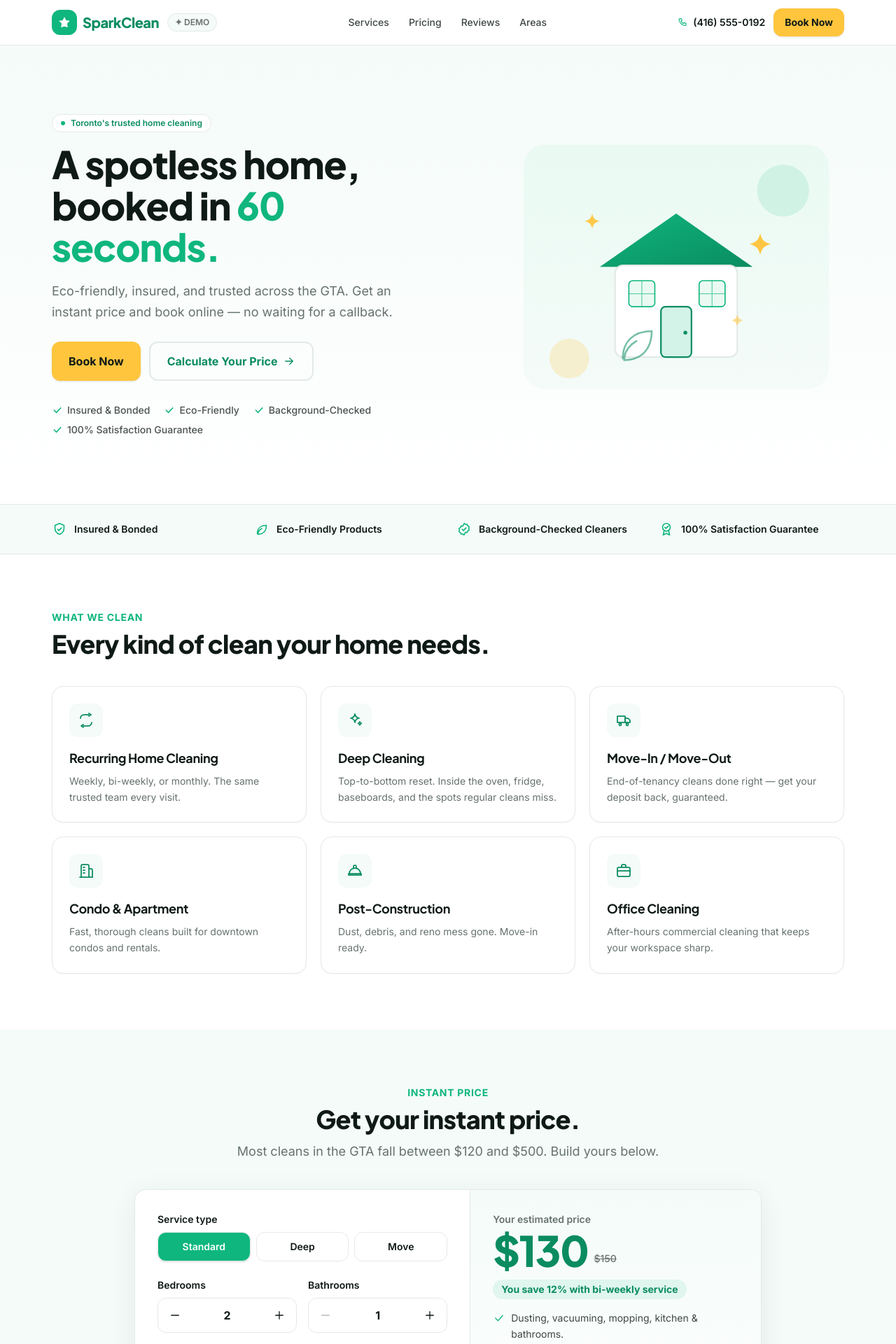
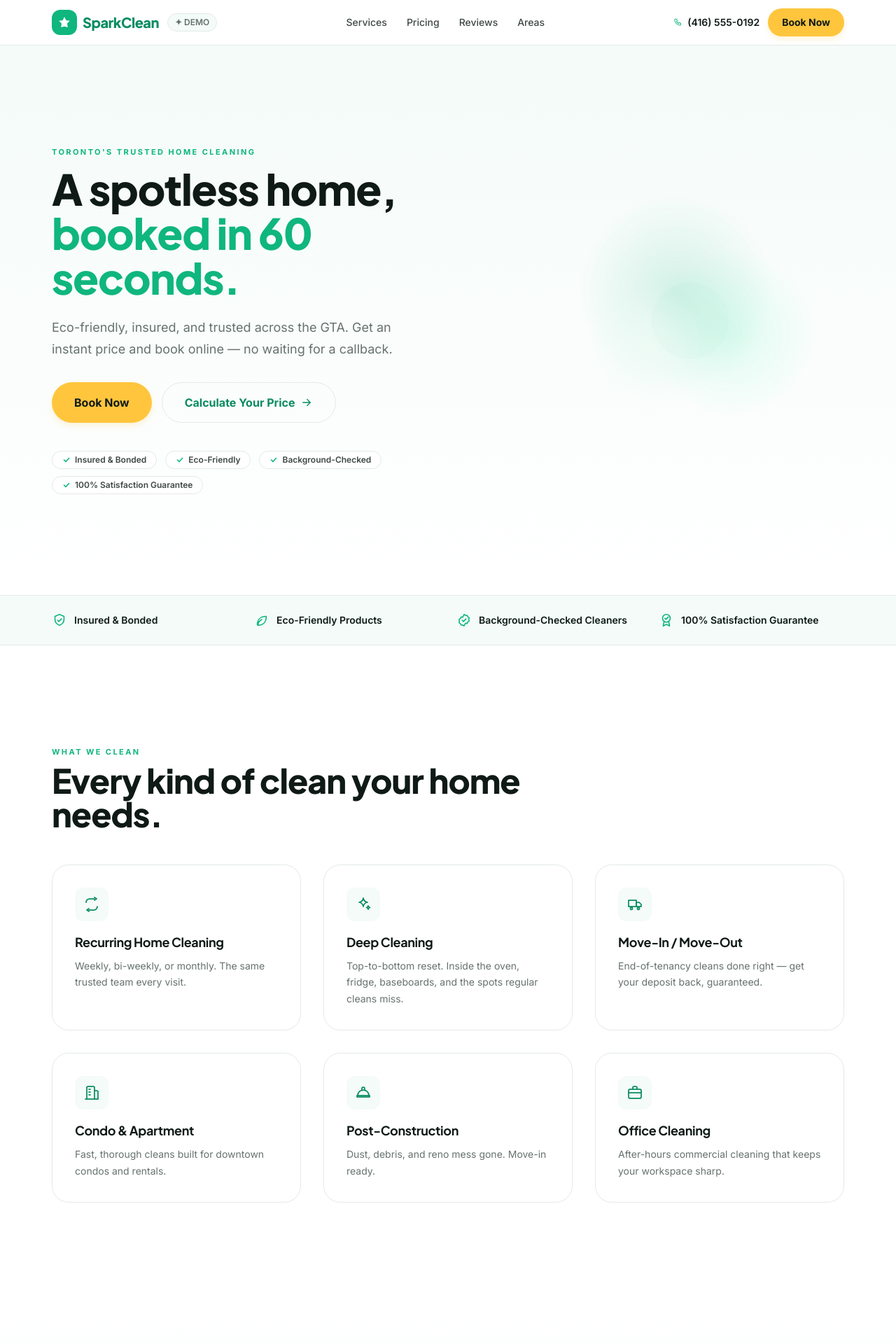
Before and after one commit to shubhsaxena2020/sparkclean-demo, a Next.js app: page / in a window 1280 px wide. Shown: the top 1920 px of the page at 70% size. Built offline with nearby package versions, Linux system fonts and the light colour scheme.

Commit message:
polish: premium boutique visual pass

```diff
--- a/components/Calculator.tsx
+++ b/components/Calculator.tsx
@@ -72,10 +72,10 @@ function Segmented<T extends string>({
           return (
             <label
               key={opt.id}
-              className={`cursor-pointer rounded-xl border px-3 py-2.5 text-center text-sm font-semibold transition-colors ${
+              className={`cursor-pointer rounded-full border px-3 py-2.5 text-center text-sm font-semibold transition-all outline-none has-[:focus-visible]:ring-2 has-[:focus-visible]:ring-primary/60 has-[:focus-visible]:ring-offset-1 ${
                 active
-                  ? "border-primary bg-primary text-white shadow-sm"
-                  : "border-border bg-bg text-ink hover:border-primary/50 hover:bg-surface"
+                  ? "border-primary bg-primary/10 text-primary-d"
+                  : "border-[#e3eae7] bg-white text-ink hover:border-primary/35 hover:bg-surface/50"
               }`}
             >
               <input
@@ -114,13 +114,13 @@ function Stepper({
   return (
     <div>
       <span className="mb-2 block text-sm font-semibold text-ink">{label}</span>
-      <div className="flex items-center justify-between rounded-xl border border-border bg-bg p-1.5">
+      <div className="flex items-center justify-between rounded-full border border-[#e3eae7] bg-white p-1.5">
         <button
           type="button"
           aria-label={`Decrease ${label.toLowerCase()}`}
           disabled={value <= min}
           onClick={() => onChange(Math.max(min, value - 1))}
-          className="grid h-9 w-9 place-items-center rounded-lg text-ink transition-colors hover:bg-surface disabled:cursor-not-allowed disabled:opacity-30"
+          className="grid h-9 w-9 place-items-center rounded-full text-ink transition-all hover:bg-primary/10 hover:text-primary-d disabled:cursor-not-allowed disabled:opacity-30 outline-none focus-visible:ring-2 focus-visible:ring-primary/60"
         >
           <MinusIcon width={18} height={18} />
         </button>
@@ -132,7 +132,7 @@ function Stepper({
           aria-label={`Increase ${label.toLowerCase()}`}
           disabled={value >= max}
           onClick={() => onChange(Math.min(max, value + 1))}
-          className="grid h-9 w-9 place-items-center rounded-lg text-ink transition-colors hover:bg-surface disabled:cursor-not-allowed disabled:opacity-30"
+          className="grid h-9 w-9 place-items-center rounded-full text-ink transition-all hover:bg-primary/10 hover:text-primary-d disabled:cursor-not-allowed disabled:opacity-30 outline-none focus-visible:ring-2 focus-visible:ring-primary/60"
         >
           <PlusIcon width={18} height={18} />
         </button>
@@ -151,13 +151,13 @@ export default function Calculator() {
   const included = getService(service).included;
 
   return (
-    <section id="calculator" className="bg-surface">
-      <div className="mx-auto max-w-[var(--maxw)] px-4 py-20 sm:px-6">
+    <section id="calculator" className="w-full bg-gradient-to-b from-white via-[#f2fbf7] to-white">
+      <div className="mx-auto max-w-[var(--maxw)] px-4 py-28 sm:px-6 sm:py-36">
         <Reveal className="mx-auto max-w-2xl text-center">
-          <p className="text-sm font-bold uppercase tracking-wider text-primary">
+          <p className="text-[11px] font-bold uppercase tracking-[0.22em] text-primary">
             Instant price
           </p>
-          <h2 className="mt-2 text-3xl font-extrabold tracking-tight text-ink sm:text-4xl">
+          <h2 className="mt-2 text-3xl font-extrabold tracking-tight text-ink sm:text-5xl leading-tight sm:leading-none">
             Get your instant price.
           </h2>
           <p className="mt-3 text-lg text-muted">
@@ -166,7 +166,7 @@ export default function Calculator() {
         </Reveal>
 
         <Reveal delay={0.05}>
-          <div className="mx-auto mt-10 grid max-w-4xl overflow-hidden rounded-[var(--radius-card)] border border-border bg-bg shadow-[0_8px_40px_rgba(15,26,23,0.07)] md:grid-cols-[1.15fr_1fr]">
+          <div className="mx-auto mt-12 grid max-w-4xl overflow-hidden rounded-[24px] border border-[#e3eae7] bg-white shadow-[0_24px_48px_rgba(15,26,23,0.06)] md:grid-cols-[1.15fr_1fr]">
             {/* Inputs */}
             <div className="flex flex-col gap-6 p-6 sm:p-8">
               <Segmented
@@ -210,14 +210,14 @@ export default function Calculator() {
             </div>
 
             {/* Output */}
-            <div className="flex flex-col justify-between gap-5 border-t border-border bg-gradient-to-b from-surface to-bg p-6 sm:p-8 md:border-l md:border-t-0">
+            <div className="flex flex-col justify-between gap-5 border-t border-[#e3eae7] bg-gradient-to-b from-surface/50 to-white p-6 sm:p-8 md:border-l md:border-t-0">
               <div>
                 <p className="text-sm font-semibold text-muted">Your estimated price</p>
                 <div
                   aria-live="polite"
                   className="mt-1 flex items-end gap-2"
                 >
-                  <span className="font-display text-5xl font-extrabold tracking-tight text-primary-d sm:text-6xl">
+                  <span className="font-display text-6xl font-bold tracking-tight text-primary-d sm:text-7xl leading-none">
                     $<AnimatedPrice value={result.price} />
                   </span>
                   {result.discountPct > 0 && (
@@ -228,13 +228,13 @@ export default function Calculator() {
                 </div>
 
                 {result.discountPct > 0 ? (
-                  <span className="mt-3 inline-flex items-center gap-1.5 rounded-full bg-primary/10 px-3 py-1 text-sm font-bold text-primary-d">
+                  <span className="mt-3 inline-flex items-center gap-1.5 rounded-full bg-primary/10 px-3 py-1 text-xs font-bold text-primary-d">
                     You save {result.discountPct}% with{" "}
                     {FREQUENCIES.find((f) => f.id === frequency)?.label.toLowerCase()}{" "}
                     service
                   </span>
                 ) : (
-                  <span className="mt-3 inline-flex items-center rounded-full bg-surface px-3 py-1 text-sm font-medium text-muted">
+                  <span className="mt-3 inline-flex items-center rounded-full bg-surface px-3 py-1 text-xs font-semibold text-muted">
                     One-time clean — no commitment
                   </span>
                 )}
@@ -250,7 +250,7 @@ export default function Calculator() {
                   href={BOOKING_URL}
                   target="_blank"
                   rel="noopener noreferrer"
-                  className="flex w-full items-center justify-center gap-2 rounded-xl bg-accent px-6 py-3.5 text-base font-bold text-ink shadow-sm transition-all hover:bg-accent-d hover:shadow-md active:translate-y-px"
+                  className="flex w-full items-center justify-center gap-2 rounded-full bg-accent px-6 py-4 text-base font-bold text-ink shadow-[0_4px_10px_rgba(255,197,61,0.2)] transition-all hover:bg-accent-d hover:shadow-[0_6px_15px_rgba(255,197,61,0.35)] active:translate-y-px"
                 >
                   Book this clean
                   <ArrowRightIcon width={18} height={18} />
--- a/components/Footer.tsx
+++ b/components/Footer.tsx
@@ -9,6 +9,8 @@ const LINKS = [
 
 export default function Footer() {
   return (
+    <>
+      <div className="h-[1px] w-full bg-gradient-to-r from-primary/25 via-transparent to-primary/25" />
       <footer className="bg-ink text-white/80">
         <div className="mx-auto max-w-[var(--maxw)] px-4 py-14 sm:px-6">
           <div className="grid gap-10 md:grid-cols-[1.4fr_1fr_1fr]">
@@ -88,5 +90,6 @@ export default function Footer() {
           </p>
         </div>
       </footer>
+    </>
   );
 }
--- a/components/Header.tsx
+++ b/components/Header.tsx
@@ -47,8 +47,10 @@ export default function Header() {
 
   return (
     <header
-      className={`sticky top-0 z-50 w-full border-b bg-bg/90 backdrop-blur transition-shadow ${
-        scrolled ? "border-border shadow-sm" : "border-transparent"
+      className={`sticky top-0 z-50 w-full border-b transition-all duration-300 ${
+        scrolled
+          ? "bg-white border-[#e3eae7] shadow-[0_4px_20px_rgba(15,26,23,0.02)]"
+          : "bg-bg/90 backdrop-blur border-transparent"
       }`}
     >
       <div className="mx-auto flex h-16 max-w-[var(--maxw)] items-center justify-between gap-4 px-4 sm:px-6">
@@ -78,21 +80,21 @@ export default function Header() {
             href={PHONE_TEL}
             className="hidden items-center gap-1.5 text-sm font-semibold text-ink transition-colors hover:text-primary-d sm:flex"
           >
-            <PhoneIcon width={16} height={16} className="text-primary" />
+            <PhoneIcon width={14} height={14} className="text-primary shrink-0" />
             {PHONE_DISPLAY}
           </a>
           <a
             href={PHONE_TEL}
             aria-label={`Call ${PHONE_DISPLAY}`}
-            className="grid h-10 w-10 place-items-center rounded-xl border border-border text-primary-d transition-colors hover:bg-surface sm:hidden"
+            className="grid h-10 w-10 place-items-center rounded-full border border-border text-primary-d transition-colors hover:bg-surface sm:hidden"
           >
-            <PhoneIcon width={18} height={18} />
+            <PhoneIcon width={16} height={16} />
           </a>
           <a
             href={BOOKING_URL}
             target="_blank"
             rel="noopener noreferrer"
-            className="rounded-xl bg-accent px-4 py-2.5 text-sm font-bold text-ink shadow-sm transition-all hover:bg-accent-d hover:shadow-md active:translate-y-px"
+            className="rounded-full bg-accent px-5 py-2.5 text-sm font-bold text-ink shadow-[0_4px_10px_rgba(255,197,61,0.2)] transition-all hover:bg-accent-d hover:shadow-[0_6px_15px_rgba(255,197,61,0.35)] active:translate-y-px"
           >
             Book Now
           </a>
@@ -101,7 +103,7 @@ export default function Header() {
             onClick={() => setOpen((v) => !v)}
             aria-label={open ? "Close menu" : "Open menu"}
             aria-expanded={open}
-            className="grid h-10 w-10 place-items-center rounded-xl border border-border text-ink transition-colors hover:bg-surface md:hidden"
+            className="grid h-10 w-10 place-items-center rounded-full border border-border text-ink transition-colors hover:bg-surface md:hidden"
           >
             {open ? <CloseIcon width={20} height={20} /> : <MenuIcon width={20} height={20} />}
           </button>
--- a/components/Hero.tsx
+++ b/components/Hero.tsx
@@ -12,139 +12,143 @@ const BADGES = [
 ];
 
 function HeroArt() {
-  // Clean inline-SVG illustration: a home with a sparkle/leaf motif. No photos.
-  const reduce = useReducedMotion();
   return (
     <svg
-      viewBox="0 0 440 380"
-      className="h-auto w-full max-w-[480px]"
+      viewBox="0 0 400 400"
+      className="h-auto w-full max-w-[400px] opacity-75"
       role="img"
-      aria-label="A sparkling clean home illustration"
+      aria-label="Abstract soft green spheres representing purity and calm"
     >
       <defs>
-        <linearGradient id="sky" x1="0" y1="0" x2="0" y2="1">
-          <stop offset="0" stopColor="#eafaf3" />
-          <stop offset="1" stopColor="#f4fbf8" />
-        </linearGradient>
-        <linearGradient id="roof" x1="0" y1="0" x2="1" y2="1">
-          <stop offset="0" stopColor="#0fb67e" />
-          <stop offset="1" stopColor="#0a8c60" />
-        </linearGradient>
+        <radialGradient id="grad1" cx="50%" cy="50%" r="50%">
+          <stop offset="0%" stopColor="#0fb67e" stopOpacity="0.22" />
+          <stop offset="100%" stopColor="#0fb67e" stopOpacity="0" />
+        </radialGradient>
+        <radialGradient id="grad2" cx="50%" cy="50%" r="50%">
+          <stop offset="0%" stopColor="#2ef0aa" stopOpacity="0.18" />
+          <stop offset="100%" stopColor="#2ef0aa" stopOpacity="0" />
+        </radialGradient>
+        <radialGradient id="grad3" cx="50%" cy="50%" r="50%">
+          <stop offset="0%" stopColor="#eafaf3" stopOpacity="0.8" />
+          <stop offset="100%" stopColor="#eafaf3" stopOpacity="0" />
+        </radialGradient>
       </defs>
-
-      {/* backdrop */}
-      <rect x="20" y="20" width="400" height="320" rx="28" fill="url(#sky)" />
-
-      {/* floating soft blobs */}
-      <circle cx="360" cy="80" r="34" fill="#0fb67e" opacity="0.12" />
-      <circle cx="80" cy="300" r="26" fill="#ffc53d" opacity="0.22" />
-
-      {/* house */}
-      <g>
-        <path d="M120 180 L220 110 L320 180 Z" fill="url(#roof)" />
-        <rect x="140" y="178" width="160" height="120" rx="10" fill="#ffffff" stroke="#e3eae7" strokeWidth="2" />
-        {/* door */}
-        <rect x="200" y="232" width="40" height="66" rx="6" fill="#0fb67e" opacity="0.18" />
-        <rect x="200" y="232" width="40" height="66" rx="6" fill="none" stroke="#0a8c60" strokeWidth="2" />
-        <circle cx="232" cy="266" r="2.5" fill="#0a8c60" />
-        {/* windows */}
-        <rect x="158" y="198" width="34" height="34" rx="5" fill="#eafaf3" stroke="#0fb67e" strokeWidth="1.5" />
-        <rect x="250" y="198" width="34" height="34" rx="5" fill="#eafaf3" stroke="#0fb67e" strokeWidth="1.5" />
-        <path d="M158 215h34M175 198v34" stroke="#0fb67e" strokeWidth="1.2" opacity="0.6" />
-        <path d="M250 215h34M267 198v34" stroke="#0fb67e" strokeWidth="1.2" opacity="0.6" />
-      </g>
-
-      {/* leaf accent by the door */}
-      <path
-        d="M150 300c0-22 14-36 38-36 0 24-14 38-36 38 0-11 6-19 16-25"
-        fill="none"
-        stroke="#0a8c60"
-        strokeWidth="2.4"
-        strokeLinecap="round"
-        opacity="0.55"
-      />
-
-      {/* sparkles */}
-      {[
-        { x: 330, y: 150, s: 1 },
-        { x: 110, y: 120, s: 0.7 },
-        { x: 300, y: 250, s: 0.6 },
-      ].map((sp, i) => (
-        <motion.path
-          key={i}
-          d={`M${sp.x} ${sp.y - 14 * sp.s}c${2.5 * sp.s} ${9 * sp.s} ${5 * sp.s} ${11.5 * sp.s} ${14 * sp.s} ${14 * sp.s}c-${9 * sp.s} ${2.5 * sp.s}-${11.5 * sp.s} ${5 * sp.s}-${14 * sp.s} ${14 * sp.s}c-${2.5 * sp.s}-${9 * sp.s}-${5 * sp.s}-${11.5 * sp.s}-${14 * sp.s}-${14 * sp.s}c${9 * sp.s}-${2.5 * sp.s} ${11.5 * sp.s}-${5 * sp.s} ${14 * sp.s}-${14 * sp.s}z`}
-          fill="#ffc53d"
-          initial={reduce ? false : { opacity: 0.3, scale: 0.8 }}
-          animate={reduce ? undefined : { opacity: [0.4, 1, 0.4], scale: [0.85, 1, 0.85] }}
-          transition={{ duration: 2.6, repeat: Infinity, delay: i * 0.5, ease: "easeInOut" }}
-          style={{ transformOrigin: "center" }}
-        />
-      ))}
+      <circle cx="160" cy="160" r="140" fill="url(#grad1)" />
+      <circle cx="240" cy="220" r="120" fill="url(#grad2)" />
+      <circle cx="120" cy="240" r="90" fill="url(#grad3)" />
+      <circle cx="180" cy="200" r="55" fill="#0fb67e" opacity="0.03" />
     </svg>
   );
 }
 
 export default function Hero() {
   const reduce = useReducedMotion();
+
+  const containerVariants = {
+    hidden: {},
+    show: {
+      transition: {
+        staggerChildren: 0.08,
+      },
+    },
+  };
+
+  const lineVariants = {
+    hidden: { opacity: 0, y: 16 },
+    show: {
+      opacity: 1,
+      y: 0,
+      transition: {
+        duration: 0.5,
+        ease: [0.22, 1, 0.36, 1] as const,
+      },
+    },
+  };
+
   return (
     <section className="relative overflow-hidden">
       <div className="pointer-events-none absolute inset-0 -z-10 bg-gradient-to-b from-surface to-bg" />
-      <div className="mx-auto grid max-w-[var(--maxw)] items-center gap-10 px-4 py-16 sm:px-6 sm:py-20 lg:grid-cols-2 lg:py-24">
-        <motion.div
-          initial={reduce ? false : { opacity: 0, y: 24 }}
-          animate={reduce ? undefined : { opacity: 1, y: 0 }}
-          transition={{ duration: 0.6, ease: [0.22, 1, 0.36, 1] }}
-        >
-          <span className="inline-flex items-center gap-2 rounded-full border border-border bg-bg px-3 py-1 text-xs font-semibold text-primary-d">
-            <span className="h-1.5 w-1.5 rounded-full bg-primary" />
+      {/* 2% Noise Grain Overlay */}
+      <svg className="absolute inset-0 -z-20 h-full w-full opacity-[0.02] pointer-events-none" aria-hidden="true">
+        <filter id="hero-grain">
+          <feTurbulence type="fractalNoise" baseFrequency="0.85" numOctaves="3" stitchTiles="stitch" />
+        </filter>
+        <rect width="100%" height="100%" filter="url(#hero-grain)" />
+      </svg>
+
+      <div className="mx-auto grid max-w-[var(--maxw)] items-center gap-10 px-4 py-24 sm:px-6 sm:py-28 lg:grid-cols-2 lg:py-36">
+        <div className="flex flex-col items-start">
+          <span className="text-[11px] font-bold uppercase tracking-[0.22em] text-primary block mb-3">
             Toronto&apos;s trusted home cleaning
           </span>
 
-          <h1 className="mt-4 text-4xl font-extrabold leading-[1.08] tracking-tight text-ink sm:text-5xl lg:text-[3.4rem]">
-            A spotless home,
-            <br className="hidden sm:block" /> booked in{" "}
-            <span className="text-primary">60 seconds.</span>
-          </h1>
+          <motion.h1
+            variants={reduce ? undefined : containerVariants}
+            initial={reduce ? false : "hidden"}
+            animate={reduce ? undefined : "show"}
+            className="text-4xl font-extrabold leading-[1.05] tracking-tight text-ink sm:text-6xl lg:text-[3.8rem]"
+          >
+            <motion.span variants={reduce ? undefined : lineVariants} className="block">
+              A spotless home,
+            </motion.span>
+            <motion.span variants={reduce ? undefined : lineVariants} className="block text-primary">
+              booked in 60 seconds.
+            </motion.span>
+          </motion.h1>
 
-          <p className="mt-5 max-w-xl text-lg leading-relaxed text-muted">
+          <p className="mt-6 max-w-xl text-lg leading-[1.7] text-muted">
             Eco-friendly, insured, and trusted across the GTA. Get an instant
             price and book online — no waiting for a callback.
           </p>
 
-          <div className="mt-7 flex flex-col gap-3 sm:flex-row">
+          <div className="mt-8 flex flex-col gap-3.5 w-full sm:w-auto sm:flex-row">
             <a
               href={BOOKING_URL}
               target="_blank"
               rel="noopener noreferrer"
-              className="inline-flex items-center justify-center gap-2 rounded-xl bg-accent px-6 py-3.5 text-base font-bold text-ink shadow-sm transition-all hover:bg-accent-d hover:shadow-md active:translate-y-px"
+              className="inline-flex items-center justify-center rounded-full bg-accent px-8 py-4 text-base font-bold text-ink shadow-[0_4px_10px_rgba(255,197,61,0.2)] transition-all hover:bg-accent-d hover:shadow-[0_6px_15px_rgba(255,197,61,0.35)] active:translate-y-px"
             >
               Book Now
             </a>
             <a
               href="#calculator"
-              className="inline-flex items-center justify-center gap-2 rounded-xl border-2 border-primary px-6 py-3.5 text-base font-bold text-primary-d transition-colors hover:bg-surface"
+              className="inline-flex items-center justify-center gap-2 rounded-full border border-primary px-8 py-4 text-base font-bold text-primary-d transition-colors hover:bg-primary/5"
             >
               Calculate Your Price
-              <ArrowRightIcon width={18} height={18} />
+              <ArrowRightIcon width={18} height={18} className="text-primary-d" />
             </a>
           </div>
 
-          <ul className="mt-8 flex flex-wrap gap-x-5 gap-y-2">
+          <ul className="mt-10 flex flex-wrap gap-x-3 gap-y-2.5">
             {BADGES.map((b) => (
-              <li key={b} className="flex items-center gap-1.5 text-sm font-medium text-ink/75">
-                <svg viewBox="0 0 24 24" width="16" height="16" className="text-primary" fill="none" stroke="currentColor" strokeWidth="2.4" strokeLinecap="round" strokeLinejoin="round" aria-hidden>
+              <li
+                key={b}
+                className="flex items-center gap-1.5 rounded-full border border-[#e3eae7] bg-white px-3.5 py-1 text-xs font-semibold text-ink/80"
+              >
+                <svg
+                  viewBox="0 0 24 24"
+                  width="12"
+                  height="12"
+                  className="text-primary shrink-0"
+                  fill="none"
+                  stroke="currentColor"
+                  strokeWidth="3.2"
+                  strokeLinecap="round"
+                  strokeLinejoin="round"
+                  aria-hidden
+                >
                   <path d="M5 12l5 5 9-10" />
                 </svg>
                 {b}
               </li>
             ))}
           </ul>
-        </motion.div>
+        </div>
 
         <motion.div
           className="flex justify-center lg:justify-end"
-          initial={reduce ? false : { opacity: 0, scale: 0.96 }}
-          animate={reduce ? undefined : { opacity: 1, scale: 1 }}
+          initial={reduce ? false : { opacity: 0, y: 16 }}
+          animate={reduce ? undefined : { opacity: 1, y: 0 }}
           transition={{ duration: 0.6, delay: 0.1, ease: [0.22, 1, 0.36, 1] }}
         >
           <HeroArt />
--- a/components/Reveal.tsx
+++ b/components/Reveal.tsx
@@ -27,7 +27,7 @@ export function Reveal({
   return (
     <MotionTag
       className={className}
-      initial={reduce ? false : { opacity: 0, y: 20 }}
+      initial={reduce ? false : { opacity: 0, y: 16 }}
       whileInView={reduce ? undefined : { opacity: 1, y: 0 }}
       viewport={{ once: true, amount: 0.2 }}
       transition={{ duration: 0.5, ease: EASE, delay }}
@@ -39,11 +39,11 @@ export function Reveal({
 
 const groupVariants: Variants = {
   hidden: {},
-  show: { transition: { staggerChildren: 0.09 } },
+  show: { transition: { staggerChildren: 0.07 } },
 };
 
 const itemVariants: Variants = {
-  hidden: { opacity: 0, y: 20 },
+  hidden: { opacity: 0, y: 16 },
   show: { opacity: 1, y: 0, transition: { duration: 0.5, ease: EASE } },
 };
 
--- a/components/Services.tsx
+++ b/components/Services.tsx
@@ -43,29 +43,30 @@ const SERVICES = [
 
 export default function Services() {
   return (
-    <section id="services" className="mx-auto max-w-[var(--maxw)] px-4 py-20 sm:px-6">
+    <section id="services" className="mx-auto max-w-[var(--maxw)] px-4 py-28 sm:px-6 sm:py-36">
       <Reveal className="max-w-2xl">
-        <p className="text-sm font-bold uppercase tracking-wider text-primary">
+        <p className="text-[11px] font-bold uppercase tracking-[0.22em] text-primary">
           What we clean
         </p>
-        <h2 className="mt-2 text-3xl font-extrabold tracking-tight text-ink sm:text-4xl">
+        <h2 className="mt-2 text-3xl font-extrabold tracking-tight text-ink sm:text-5xl leading-tight sm:leading-none">
           Every kind of clean your home needs.
         </h2>
       </Reveal>
 
-      <RevealGroup className="mt-10 grid gap-5 sm:grid-cols-2 lg:grid-cols-3">
+      <RevealGroup className="mt-12 grid gap-8 sm:grid-cols-2 lg:grid-cols-3">
         {SERVICES.map(({ icon: Icon, title, body }) => (
           <RevealItem
             key={title}
             as="article"
-            className="group relative overflow-hidden rounded-[var(--radius-card)] border border-border bg-bg p-6 shadow-[0_1px_2px_rgba(15,26,23,0.04)] transition-all duration-200 hover:-translate-y-1 hover:shadow-lg"
+            className="group relative overflow-hidden rounded-[24px] border border-[#e3eae7] bg-white p-8 transition-all duration-300 hover:-translate-y-1 hover:shadow-[0_20px_40px_rgba(15,26,23,0.06)] hover:border-primary/25"
           >
-            <span className="absolute inset-x-0 top-0 h-1 origin-left scale-x-0 bg-primary transition-transform duration-200 group-hover:scale-x-100" />
+            {/* Whisper of mint at the card foot on hover */}
+            <span className="absolute inset-x-0 bottom-0 h-1 bg-primary/15 origin-bottom scale-y-0 group-hover:scale-y-100 transition-transform duration-300" />
             <span className="grid h-12 w-12 place-items-center rounded-xl bg-surface text-primary-d">
               <Icon width={24} height={24} />
             </span>
             <h3 className="mt-4 text-lg font-bold text-ink">{title}</h3>
-            <p className="mt-2 text-sm leading-relaxed text-muted">{body}</p>
+            <p className="mt-2 text-sm leading-[1.7] text-muted">{body}</p>
           </RevealItem>
         ))}
       </RevealGroup>
```
Also changed, not shown: components/CTABanner.tsx (+9 -11 lines), components/FounderStory.tsx (+6 -6 lines), components/HowItWorks.tsx (+7 -7 lines), components/Pricing.tsx (+14 -12 lines), components/Reviews.tsx (+10 -10 lines), components/ServiceAreas.tsx (+7 -5 lines), 2 other files (tests, documents, lock files or other folders). Lines whose indentation alone changed are shown as unchanged.
